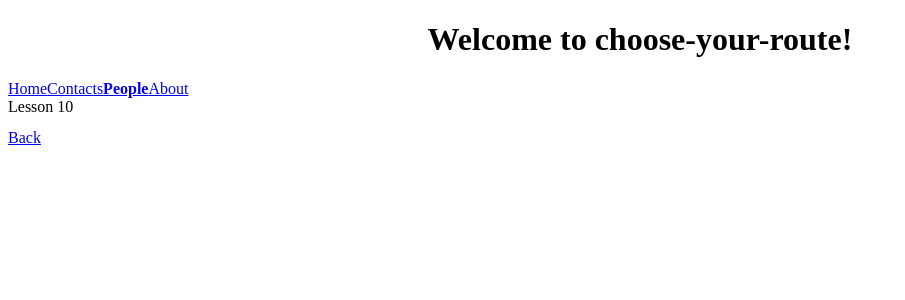
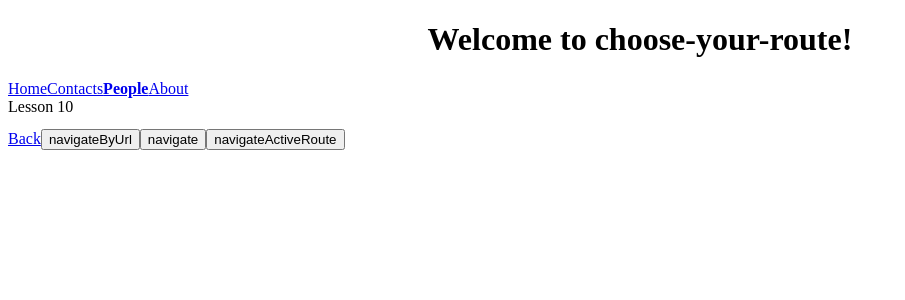
Before and after one commit to fleish80/egghead-choose-your-route, an Angular app: page /people/list in a window 1280 px wide. Shown: the top 300 px of the page, without its empty margins (0-905 px from the left). Built offline with nearby package versions, Linux system fonts and the light colour scheme.

Commit message:
Lesson 12

```diff
--- a/src/app/people/people-routing.module.ts
+++ b/src/app/people/people-routing.module.ts
@@ -23,7 +23,10 @@ const routes = [
     component: PersonDetailLesson10Component,
     resolve: {
       person: PersonResolverService
-    }
+    },
+    data: {
+      loadAddresses: true
+    },
 
   },
 
--- a/src/app/people/person-detail-lesson10/person-detail-lesson10.component.html
+++ b/src/app/people/person-detail-lesson10/person-detail-lesson10.component.html
@@ -1,3 +1,6 @@
 Lesson 10
 <pre>{{ person | json }}</pre>
 <a [routerLink]="['/people']">Back</a>
+<button (click)="navigateByUrl()">navigateByUrl</button>
+<button (click)="navigate()">navigate</button>
+<button (click)="navigateActiveRoute()">navigateActiveRoute</button>
--- a/src/app/people/person-detail-lesson10/person-detail-lesson10.component.ts
+++ b/src/app/people/person-detail-lesson10/person-detail-lesson10.component.ts
@@ -1,5 +1,5 @@
 import { Component, OnInit } from '@angular/core';
-import { ActivatedRoute } from '@angular/router';
+import { ActivatedRoute, Router } from '@angular/router';
 
 @Component({
   selector: 'app-person-detail-lesson10',
@@ -9,12 +9,26 @@ import { ActivatedRoute } from '@angular/router';
 export class PersonDetailLesson10Component implements OnInit {
 
   person: any;
-  constructor(private activatedRoute: ActivatedRoute) { }
+  constructor(private activatedRoute: ActivatedRoute,
+    private router: Router) { }
 
   ngOnInit() {
     this.activatedRoute.data.subscribe(data => {
+      console.log('Person detail component', data.loadAddresses);
       this.person = data.person;
-    })
+    });
+  }
+
+  public navigateByUrl() {
+    this.router.navigateByUrl('/people');
+  }
+
+  public navigate() {
+    this.router.navigate(['/people']);
+  }
+
+  public navigateActiveRoute() {
+    this.router.navigate(['../'], { relativeTo: this.activatedRoute });
   }
 
 }
--- a/src/app/people/person-resolver.service.ts
+++ b/src/app/people/person-resolver.service.ts
@@ -6,12 +6,15 @@ import {
 import { Injectable } from '@angular/core';
 import { PeopleService } from './people.service';
 
-@Injectable()
+@Injectable({
+  providedIn: 'root'
+})
 export class PersonResolverService implements Resolve<any> {
 
   constructor(private peopleService: PeopleService) { }
 
   resolve(route: ActivatedRouteSnapshot, state: RouterStateSnapshot) {
+    console.log('PersonDataResolver', route.data['loadAddresses']);
     const personId = +route.params['personId'];
     return this.peopleService.getPersonById(personId);
   }
```
Also changed, not shown: src/app/people/people.module.ts (+4 -6 lines).
